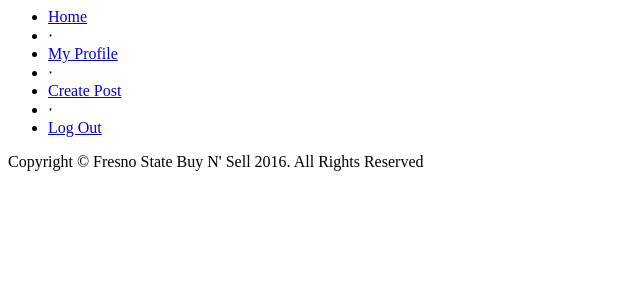
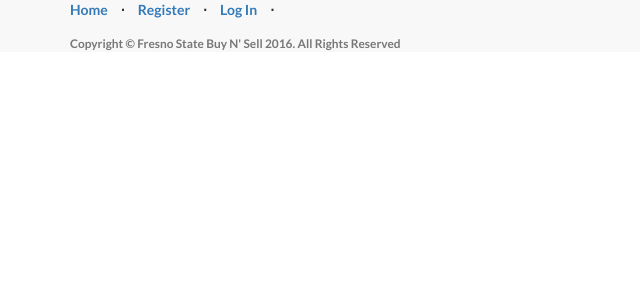
Before and after one commit to vtorianne/FresnoStateBuyNSell, a PHP site: page /html/footer.html in a window 1280 px wide. Shown: the top 300 px of the page, without its empty margins (0-640 px from the left). Run offline with PHP 8.4, Linux system fonts and the light colour scheme.

Commit message:
clean up

```diff
--- a/css/listing-item.css
+++ b/css/listing-item.css
@@ -11,17 +11,14 @@
     background:rgba(0,0,0,0.1);
 }
 
-<<<<<<< HEAD
 /*footer container {*/
     /*margin: 50px 0;*/
     /*position: relative;*/
     /**/
 /*}*/
-=======
  #wrap{
      min-height: 100%;
      height: auto;
      margin: 0 auto -60px;
      padding: 0 0 60px;
  }
->>>>>>> 8398cf3bd6a277523f13bd6b67cecafff1edb34f
--- a/css/listings.css
+++ b/css/listings.css
@@ -1,4 +1,3 @@
-
 
 body {
     padding-top: 70px; /* Required padding for .navbar-fixed-top. Remove if using .navbar-static-top. Change if height of navigation changes. */
@@ -12,12 +11,9 @@
     background:rgba(0,0,0,0.1);
 }
 
-<<<<<<< HEAD
 /*footer {*/
     /*margin: 10px 0;*/
 /*}*/
-=======
->>>>>>> 8398cf3bd6a277523f13bd6b67cecafff1edb34f
 
 form {
                 margin-top: 20px;
--- a/html/footer.html
+++ b/html/footer.html
@@ -1,5 +1,21 @@
- <!-- Footer -->
-        <footer style="z-index: 9999;">
+<html><head>
+    <meta charset="utf-8">
+    <meta http-equiv="X-UA-Compatible" content="IE=edge">
+    <meta name="viewport" content="width=device-width, initial-scale=1">
+    <meta name="description" content="">
+    <meta name="author" content="">
+    <title></title>
+    <!-- Bootstrap Core CSS -->
+    <link href="../css/bootstrap.min.css" rel="stylesheet">
+    <!-- Custom CSS -->
+    <link href="../css/landing-page.css" rel="stylesheet">
+    <!-- Custom Fonts -->
+    <link href="../font-awesome/css/font-awesome.min.css" rel="stylesheet" type="text/css">
+    <link href="https://fonts.googleapis.com/css?family=Lato:300,400,700,300italic,400italic,700italic" rel="stylesheet" type="text/css">
+</head><body>
+
+
+<footer>
     <div class="container">
         <div class="row">
             <div class="col-lg-12">
@@ -9,16 +25,13 @@
                     </li>
                     <li class="footer-menu-divider">⋅</li>
                     <li>
-                            <a href="/FresnoStateBuyNSell/php/index.php?option=user-profile">My Profile</a>
+                        <a href="/FresnoStateBuyNSell/php/index.php?option=register">Register</a>
                     </li>
                     <li class="footer-menu-divider">⋅</li>
                     <li>
-                            <a href="/FresnoStateBuyNSell/php/index.php?option=create-post">Create Post</a>
+                        <a href="/FresnoStateBuyNSell/php/index.php?option=login">Log In</a>
                     </li>
                     <li class="footer-menu-divider">⋅</li>
-                        <li>
-                            <a href="/FresnoStateBuyNSell/php/index.php?option=logout">Log Out</a>
-                        </li>
                 </ul>
                 <p class="copyright text-muted small">Copyright © Fresno State Buy N' Sell 2016. All Rights Reserved</p>
             </div>
--- a/html/header_style1.html
+++ b/html/header_style1.html
@@ -54,3 +54,5 @@
         </div>
         <!-- /.container -->
     </nav>
+
+</body>
--- a/html/signinerror.html
+++ b/html/signinerror.html
@@ -66,7 +66,7 @@
                             <div class="form-group">
                                 <button type="submit" class="btn btn-primary btn-lg btn-block">Sign In</button>
                                 <span class="pull-right">
-                                    <a href="register.html">Register</a>
+                                    <a href="/FresnoStateBuyNSell/php/index.php?option=register">Register</a>
                                 </span>
                             </div>
                         </form>
```
Also changed, not shown: html/index.html (indentation only). Lines whose indentation alone changed are shown as unchanged.
